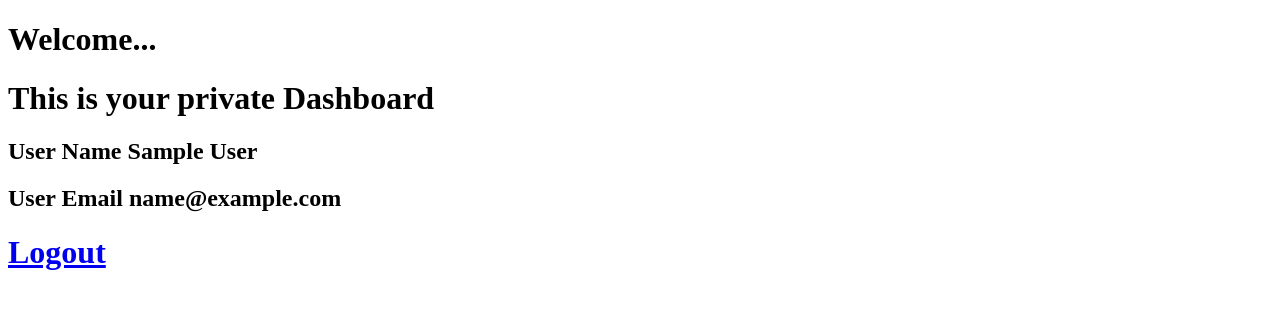
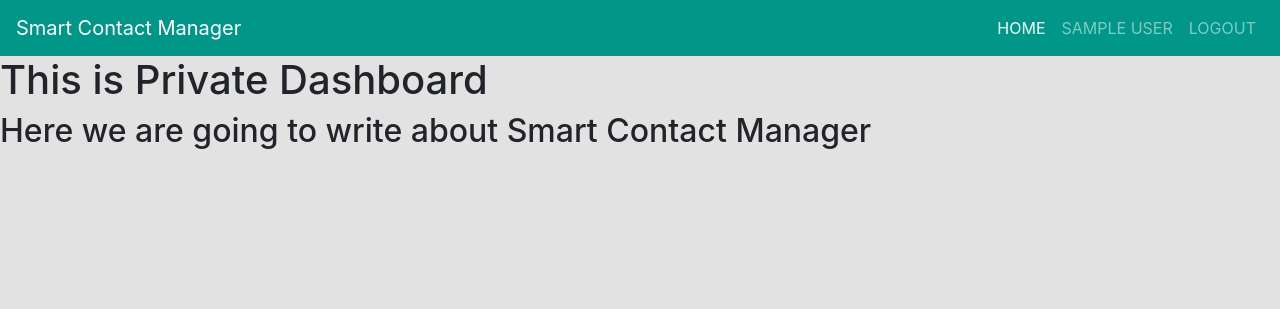
Before and after one commit to bipinbisht/SmartContactManagement-, a Spring Boot app: page /user/index in a window 1280 px wide. Shown: the top 309 px of the page. Run offline with Spring Boot 4, Linux system fonts and the light colour scheme; the visitor is signed in with stand-in values (Sample User, id 1); data that the repository does not hold is empty; some of the project's set-up classes (security, data sources, template engines, error pages and the like) are left out, and stand-ins take their place.

Commit message:
newcommit

```diff
--- a/src/main/java/com/smart/controller/UserController.java
+++ b/src/main/java/com/smart/controller/UserController.java
@@ -22,7 +22,7 @@ public class UserController {
 		System.out.println("USERNAME=:"+userName);
 		//get the user using username(email)
 		User user = userRepo.getUserByName(userName);
-		System.out.println("User "+user);
+		System.out.println("Userss "+user);
 
 		m.addAttribute("user", user);
 		return "normal/user_dashboard";
--- /dev/null
+++ b/src/main/resources/templates/normal/base.html
@@ -0,0 +1,76 @@
+<!doctype html>
+<html lang="en" xmlns:th="http://www.thymeleaf.org"
+	th:fragment="layout(content)">
+<head>
+<!-- Required meta tags -->
+<meta charset="utf-8">
+<meta name="viewport"
+	content="width=device-width, initial-scale=1, shrink-to-fit=no">
+
+<!-- Bootstrap CSS -->
+<link rel="stylesheet"
+	href="https://cdn.jsdelivr.net/npm/bootstrap@4.5.3/dist/css/bootstrap.min.css"
+	integrity="sha384-TX8t27EcRE3e/ihU7zmQxVncDAy5uIKz4rEkgIXeMed4M0jlfIDPvg6uqKI2xXr2"
+	crossorigin="anonymous">
+<link rel="stylesheet" href="" th:href="@{/css/style.css}" />
+<title th:text="${title}">Base html</title>
+
+
+</head>
+<body>
+	<!--  Navbar ----------------------------------->
+	<nav class="navbar navbar-expand-lg navbar-dark bg-primary">
+		<a class="navbar-brand" href="#">Smart Contact Manager</a>
+		<button class="navbar-toggler" type="button" data-toggle="collapse"
+			data-target="#navbarSupportedContent"
+			aria-controls="navbarSupportedContent" aria-expanded="false"
+			aria-label="Toggle navigation">
+			<span class="navbar-toggler-icon"></span>
+		</button>
+
+		<div class="collapse navbar-collapse" id="navbarSupportedContent">
+			<ul class="navbar-nav ml-auto text-uppercase">
+				<li class="nav-item active"><a class="nav-link" th:href="@{/}">Home
+						<span class="sr-only">(current)</span>
+				<!-- </a></li>
+
+				<li class="nav-item" tabindex="-1" aria-disabled="true"><span
+					th:text="${user.name}"></span></li> -->
+
+
+					<li class="nav-item"><a class="nav-link "
+					tabindex="-1" aria-disabled="true"><span th:text="${user.name}">></span></a></li>
+
+
+
+				<li class="nav-item"><a class="nav-link " th:href="@{/logout}"
+					tabindex="-1" aria-disabled="true">Logout</a></li>
+			</ul>
+
+		</div>
+	</nav>
+	<!--  End of navbar ---------------------------------------->
+
+
+
+	<div th:replace="${content}"></div>
+
+	<!-- Optional JavaScript; choose one of the two! -->
+
+	<!-- Option 1: jQuery and Bootstrap Bundle (includes Popper) -->
+	<script src="https://code.jquery.com/jquery-3.5.1.slim.min.js"
+		integrity="sha384-DfXdz2htPH0lsSSs5nCTpuj/zy4C+OGpamoFVy38MVBnE+IbbVYUew+OrCXaRkfj"
+		crossorigin="anonymous"></script>
+	<script
+		src="https://cdn.jsdelivr.net/npm/bootstrap@4.5.3/dist/js/bootstrap.bundle.min.js"
+		integrity="sha384-ho+j7jyWK8fNQe+A12Hb8AhRq26LrZ/JpcUGGOn+Y7RsweNrtN/tE3MoK7ZeZDyx"
+		crossorigin="anonymous"></script>
+
+	<!-- Option 2: jQuery, Popper.js, and Bootstrap JS
+    <script src="https://code.jquery.com/jquery-3.5.1.slim.min.js" integrity="sha384-DfXdz2htPH0lsSSs5nCTpuj/zy4C+OGpamoFVy38MVBnE+IbbVYUew+OrCXaRkfj" crossorigin="anonymous"></script>
+    <script src="https://cdn.jsdelivr.net/npm/popper.js@1.16.1/dist/umd/popper.min.js" integrity="sha384-9/reFTGAW83EW2RDu2S0VKaIzap3H66lZH81PoYlFhbGU+6BZp6G7niu735Sk7lN" crossorigin="anonymous"></script>
+    <script src="https://cdn.jsdelivr.net/npm/bootstrap@4.5.3/dist/js/bootstrap.min.js" integrity="sha384-w1Q4orYjBQndcko6MimVbzY0tgp4pWB4lZ7lr30WKz0vr/aWKhXdBNmNb5D92v7s" crossorigin="anonymous"></script>
+    -->
+	<script src="" th:src="@{/js/script.js}"></script>
+</body>
+</html>
--- a/src/main/resources/templates/normal/user_dashboard.html
+++ b/src/main/resources/templates/normal/user_dashboard.html
@@ -1,14 +1,14 @@
 <!doctype html>
-<html lang="en" xmlns:th="http://www.thymeleaf.org">
+<html lang="en" xmlns:th="http://www.thymeleaf.org" th:replace="normal/base::layout(~{::section})" >
 <head>
 <meta charset="UTF-8" />
-<title>User Dashboard </title>
+<title>this is home page</title>
 </head>
-<body>
-<h1>Welcome...</h1>
-<h1>This is your private Dashboard</h1>
-<h2>User Name <span th:text="${user.name}"></span></h2>
-<h2>User Email <span th:text="${user.email}"></span></h2>
-<h1> <a th:href="@{/logout}">Logout</a></h1>
-</body>
+	<body>
+		<section>
+
+			<h1>This is Private Dashboard</h1>
+			<h2>Here we are going to write about Smart Contact Manager</h2>
+		</section>
+	</body>
 </html>
```
